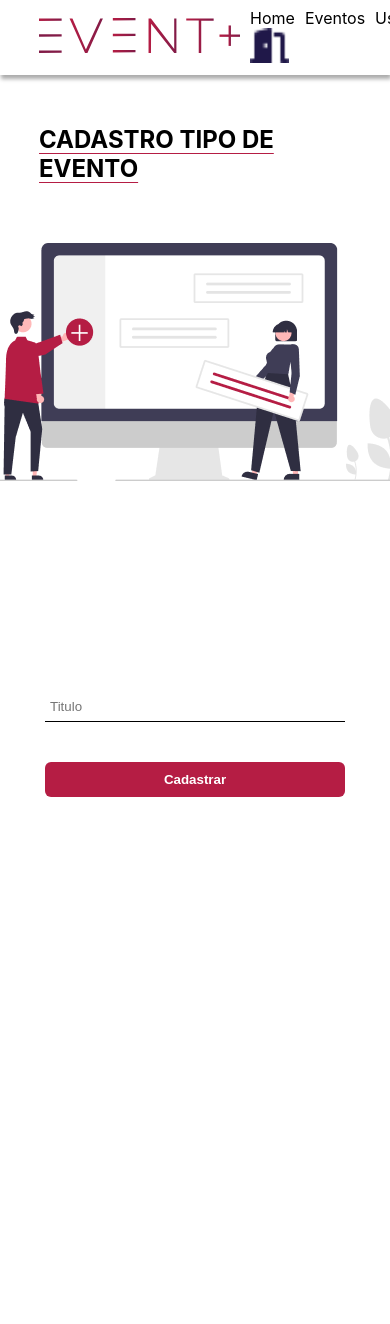
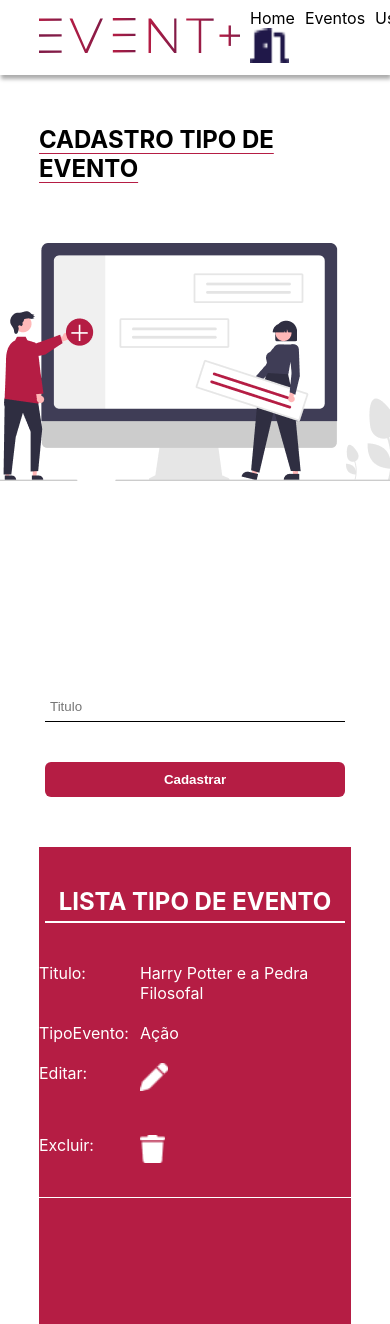
Before and after one commit to Yasmin-Machado-da-Silva/REACT_EventsProjeto, a React (Create React App) app: page /tipo_evento in a window 390 px wide. Shown: the top 1324 px of the page. Before the commit the page ends 847 px from the top, so only its background shows below. Built offline with nearby package versions, Linux system fonts and the light colour scheme; the HTML template or start-up script is replaced by a standard one.

Commit message:
FEAT: atualizando pastas

```diff
--- a/src/components/lista/Lista.css
+++ b/src/components/lista/Lista.css
@@ -0,0 +1,102 @@
+
+
+.listagem {
+    /* vamos retirar:
+        header
+        cadastro
+        footer */
+    min-height: calc(100vh - (75px + 252px + 40px));
+
+    display: flex;
+    flex-direction: column;
+    align-items: center;
+
+    padding: 40px 0;
+    background-color: #B51D44;
+}
+
+.listagem h1 {
+    text-transform: uppercase;
+    color: white
+}
+
+.listagem hr {
+    max-width: 300px;
+    width: 100%;
+    border-style: solid;
+    border-width: 1 px;
+    border-color: white;
+    margin-top: 5px;
+}
+
+.item_lista img {
+    height: 28px;
+}
+
+.tabela {
+    width: 100%;
+    margin-top: 30px;
+}
+
+.tabela table {
+    width: 100%;
+    border-collapse: collapse;
+}
+
+.tabela .table_cabecalho :first-child {
+    width: 300px;
+}
+
+.tabela .table_cabecalho :nth-child(2) {
+    width: 200px;
+}
+
+.tabela .table_cabecalho th {
+    width: 100px;
+    color: white;
+}
+
+.item_lista td {
+    /* desgrudar o item do titulo */
+    padding: 20px 0 10px 0;
+    color: white;
+
+}
+
+.item_lista {
+    text-align: center;
+    border-bottom: solid 1px #ffffff;
+    box-sizing: border-box;
+}
+
+@media screen and (max-width: 768px) {
+
+    /* 1px - 768px */
+    .tabela th{
+        display: none;
+    }
+
+    /* Um elemento abaixo do outro */
+    .item_lista td {
+        display: grid;
+        text-align: left;
+        padding: 10px 10px 10px 0px;
+        grid-template-columns: 10ch auto
+    }
+
+    .item_lista td::before {
+        content: attr(data-cell) ":";
+        font-weight: 700p;
+        width: 80px;
+        text-align: left;
+    }
+
+    .item_lista td :last-child{
+        margin-bottom: 24px;
+    }
+    .item_lista td :first-child{
+        margin-bottom: 24px;
+    }
+
+
+}
--- a/src/components/lista/Lista.jsx
+++ b/src/components/lista/Lista.jsx
@@ -14,8 +14,8 @@ const Lista = (props) => {
                     <thead>
                         {/* tr = table row*/}
                         <tr className="table_cabecalho">
-                            <th>Nome</th>
-                            <th style={{display:props.visiGenero}}>Gênero</th>
+                            <th>Titulo</th>
+                            <th style={{display:props.visiGenero}}>TipoEvento</th>
                             <th>Editar</th>
                             <th>Excluir</th>
                         </tr>
@@ -23,8 +23,8 @@ const Lista = (props) => {
                     {/*tbody => corpo da tabela*/}
                     <tbody>
                         <tr className="item_lista">
-                            <td data-cell="Nome">Harry Potter e a Pedra Filosofal</td>
-                            <td data-cell="Genero" style={{display:props.visiGenero}}>Ação</td>
+                            <td data-cell="Titulo">Harry Potter e a Pedra Filosofal</td>
+                            <td data-cell="TipoEvento" style={{display:props.visiEvento}}>Ação</td>
                             <td data-cell="Editar"><img src={Editar} alt="Caneta" /></td>
                             <td data-cell="Excluir"><img src={Excluir} alt="Lixo" /></td>
                         </tr>
--- a/src/pages/cadastroEvento/CadastroEvento.jsx
+++ b/src/pages/cadastroEvento/CadastroEvento.jsx
@@ -2,7 +2,7 @@
 import Cadastro from "../../components/cadastro/Cadastro";
 // import Footer from "../../components/footer/Footer";
 import Header from "../../components/header/Header"
-// import Lista from "../../components/lista/Lista";
+import Lista from "../../components/lista/Lista";
 import bannerFundoCE from "../../assets/img/bannerFundoCE.png"
 
 const CadastroEvento = () => {
@@ -16,9 +16,9 @@ const CadastroEvento = () => {
                     bannerDefundo={bannerFundoCE}
                     select="Tipo Evento"
                 />
-                {/* <Lista
-                    tituloLista="Lista de Filmes"
-                /> */}
+                <Lista
+                    tituloLista="Lista de Evento"
+                />
             </main>
             {/* <Footer /> */}
         </>
--- a/src/pages/cadastroTE/CadastroTipoEvento.jsx
+++ b/src/pages/cadastroTE/CadastroTipoEvento.jsx
@@ -2,7 +2,7 @@
 import Cadastro from "../../components/cadastro/Cadastro";
 // import Footer from "../../components/footer/Footer";
 import Header from "../../components/header/Header"
-// import Lista from "../../components/lista/Lista";
+import Lista from "../../components/lista/Lista";
 import bannerFundoTE from "../../assets/img/bannerFundoTE.png"
 
 const CadastroTipoEvento = () => {
@@ -16,9 +16,9 @@ const CadastroTipoEvento = () => {
                     visibilidade="none"
                     bannerDefundo={bannerFundoTE}
                 />
-                {/* <Lista
-                    tituloLista="Lista de Filmes"
-                /> */}
+                <Lista
+                    tituloLista="Lista Tipo de Evento"
+                />
             </main>
             {/* <Footer /> */}
         </>
--- a/src/pages/cadastroTU/CadastroTipoUsuario.jsx
+++ b/src/pages/cadastroTU/CadastroTipoUsuario.jsx
@@ -2,7 +2,7 @@
 import Cadastro from "../../components/cadastro/Cadastro";
 // import Footer from "../../components/footer/Footer";
 import Header from "../../components/header/Header"
-// import Lista from "../../components/lista/Lista";
+import Lista from "../../components/lista/Lista";
 import bannerFundoTU from "../../assets/img/bannerFundoTU.png"
 
 const CadastroTipoUsuario = () => {
@@ -16,9 +16,9 @@ const CadastroTipoUsuario = () => {
                     visibilidade="none"
                     bannerDefundo={bannerFundoTU}
                 />
-                {/* <Lista
-                    tituloLista="Lista de Filmes"
-                /> */}
+                <Lista
+                    tituloLista="Lista Tipo de Usuário"
+                />
             </main>
             {/* <Footer /> */}
         </>
```
